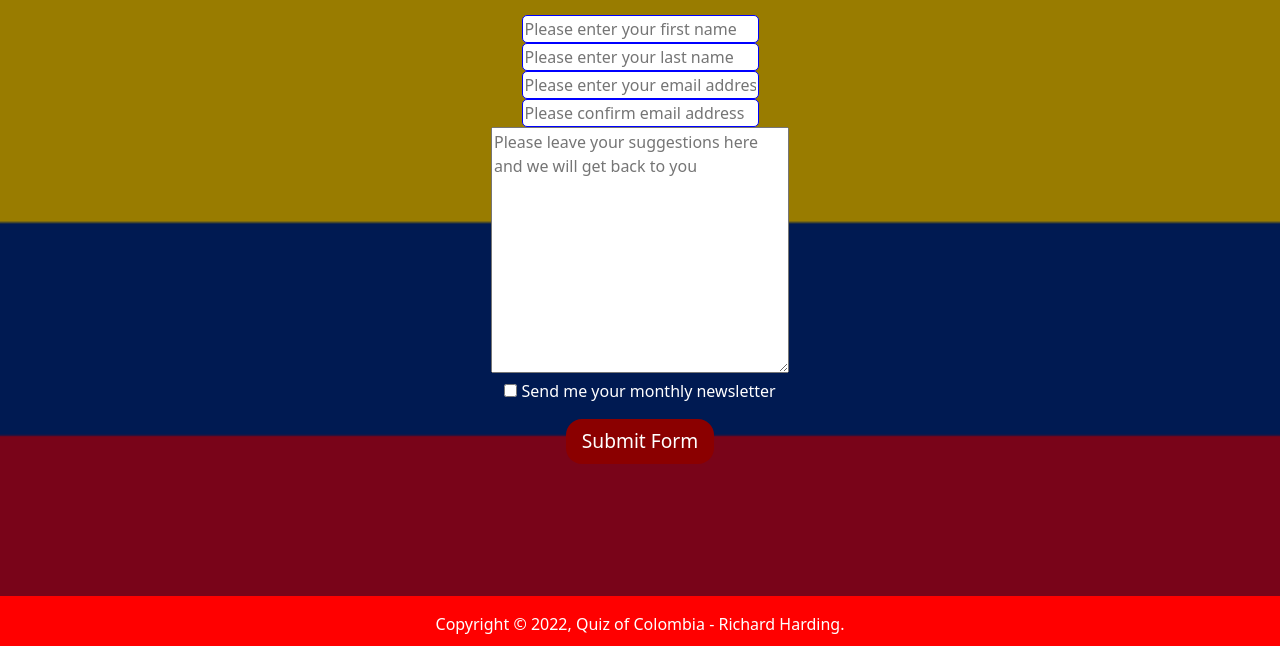
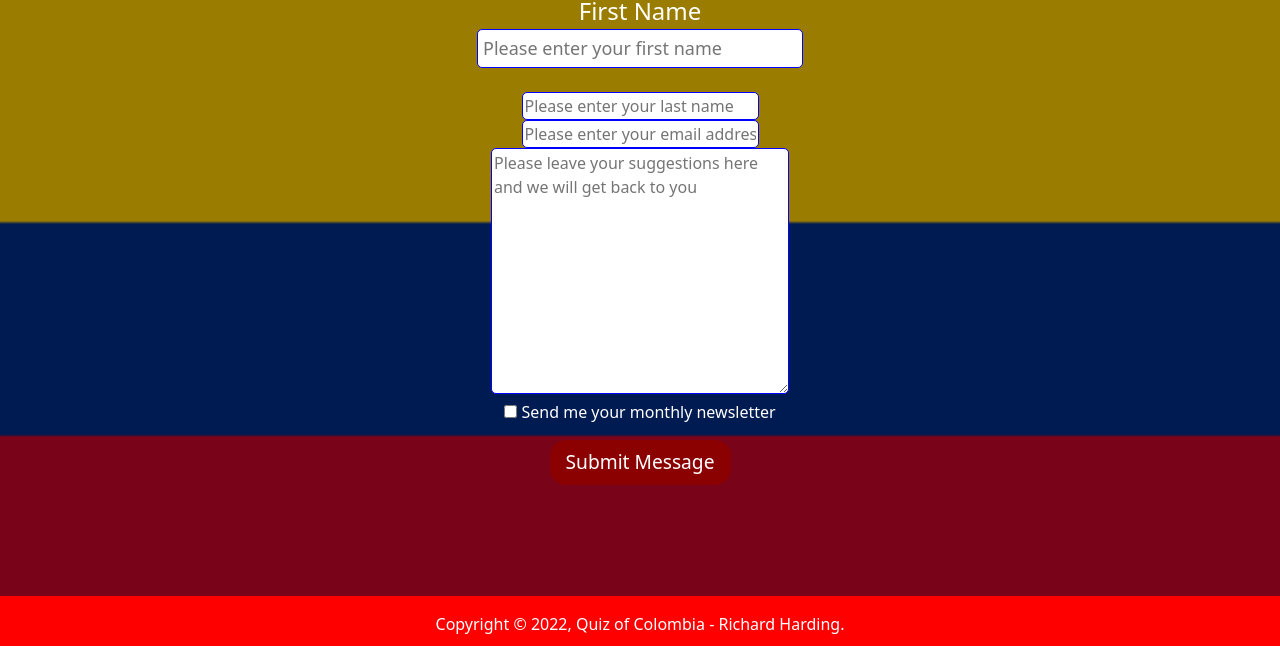
Before and after one commit to hardingrichard/ci-ms2-quiz, a plain HTML site: page contact.html in a window 1280 px wide. Shown: the part 204-850 px from the top of the page. Drawn offline with nearby package versions, Linux system fonts and the light colour scheme.

Commit message:
Refactor: Amend form classes and add label

```diff
--- a/contact.html
+++ b/contact.html
@@ -48,20 +48,25 @@
           <h1>Get in Contact with Us</h1>
           <h2>Let us know your ideas and suggestions!</h2>
           <!-- Contact form fields -->
-          <form onsubmit="return false">
-            <input type="text" id="fname" placeholder="Please enter your first name" class="form">
+          <form action="contact.html" method="GET">
+            <div class="form-group">
+              <label for="fname">First Name</label>
+              <input type="text" id="fname" name="fname" placeholder="Please enter your first name" class="form">
+              <div class="error-prompt hide">Your first name is required</div>
+            </div>
             <br>
-            <input type="text" id="lname" placeholder="Please enter your last name" class="form">
+            <input type="text" id="lname" name="lname" placeholder="Please enter your last name" class="form">
+            <div class="error-prompt hide">Your last name is required</div>
             <br>
             <input type="email" name="email" id="email-field" class="form" placeholder="Please enter your email address">
+            <div class="error-prompt hide">Your email is required</div>
             <br>
-            <input type="email" name="email" id="email-field-confirm" class="form" placeholder="Please confirm email address">
-            <br>
-            <textarea name="message" id="message" cols="30" rows="10" placeholder="Please leave your suggestions here and we will get back to you"></textarea>
+            <textarea name="message" id="message" class="form" cols="30" rows="10" placeholder="Please leave your suggestions here and we will get back to you"></textarea>
+            <div class="error-prompt hide">Message cannot be empty</div>
             <br>
             <input type="checkbox" name="newsletter" id="newsletter"> Send me your monthly newsletter
             <br>
-            <button onclick="submitForm();" class="btn btn-red btn-lg btn-default">Submit Form</button>
+            <button type="submit" class="btn btn-red btn-lg btn-default">Submit Message</button>
           </form>
         </div>
       </div>
```
